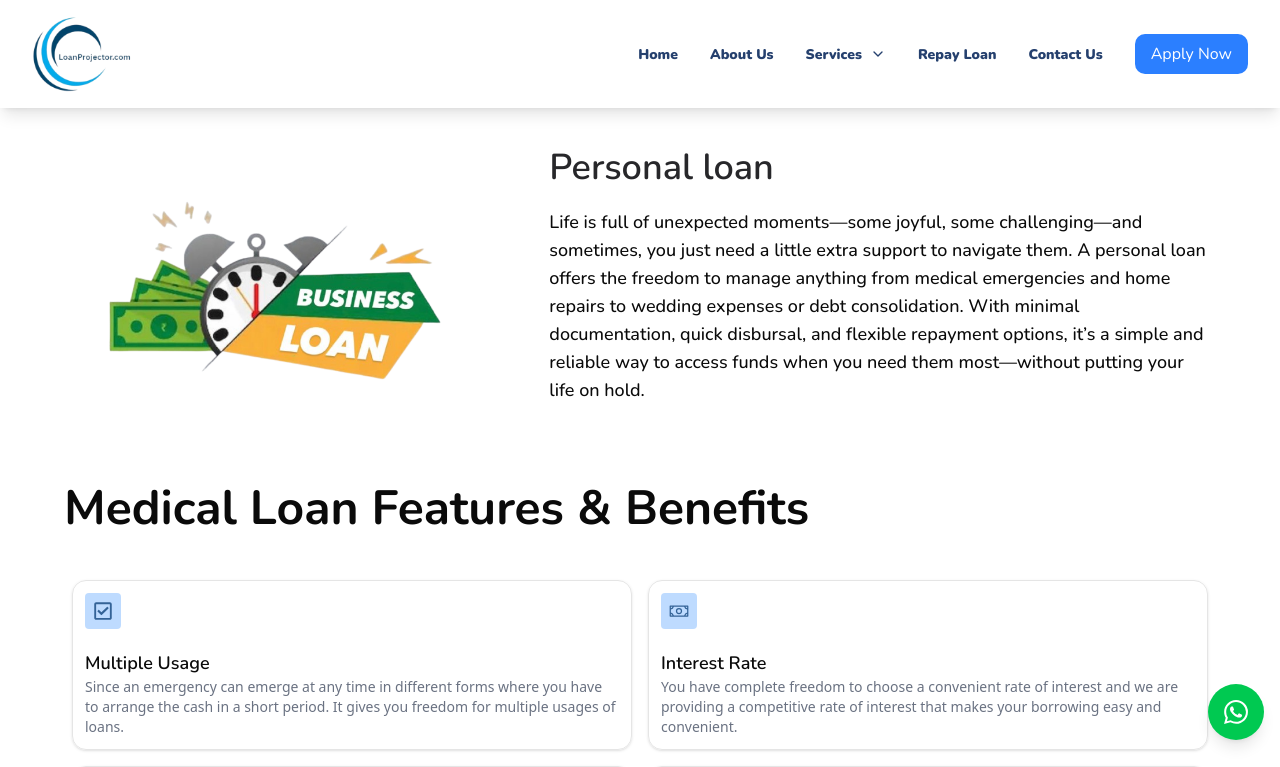
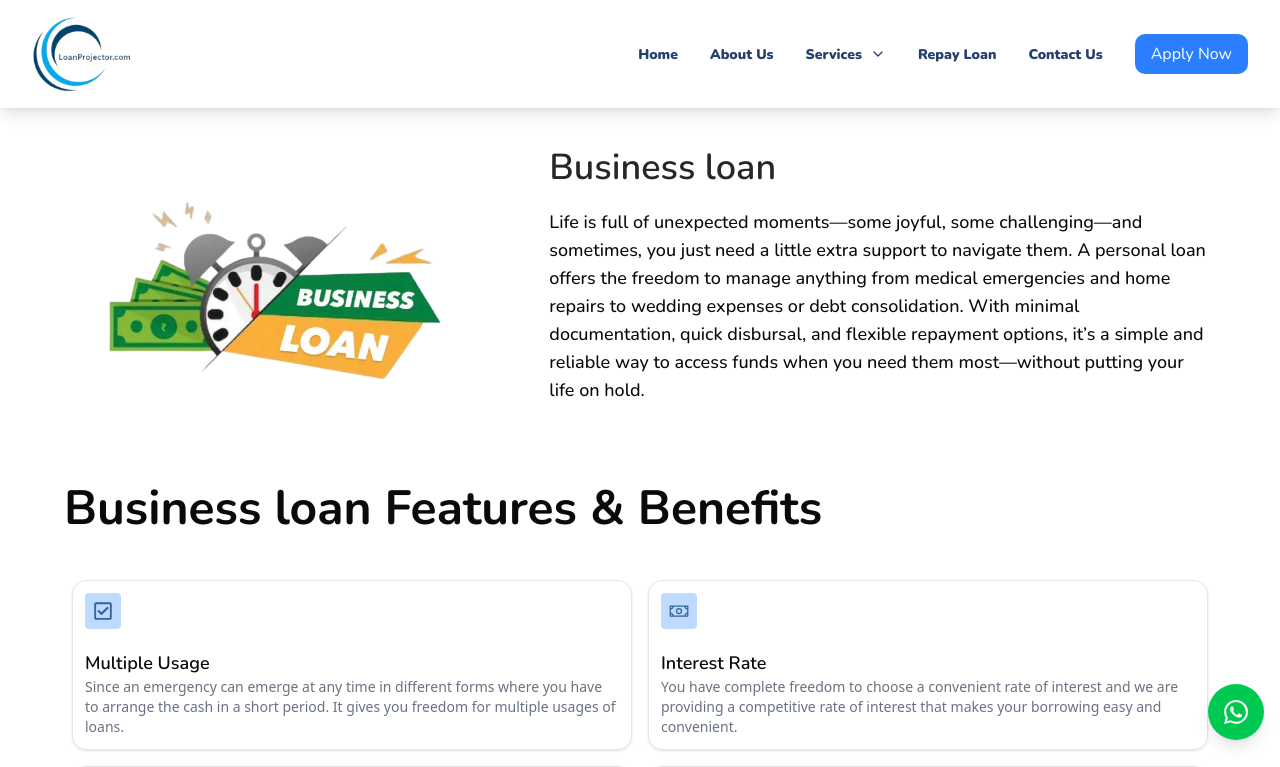
Before and after one commit to Kaushikk52/loan-projector, a Next.js app in the folder frontend/: page /personal-loan in a window 1280 px wide. Shown: the top 767 px of the page. Built offline with nearby package versions, Linux system fonts and the light colour scheme.

Commit message:
minor changes

```diff
--- a/frontend/src/app/page.tsx
+++ b/frontend/src/app/page.tsx
@@ -89,8 +89,8 @@ export default function Home() {
                 over your finances. We take pride in delivering reliable
                 services, which has helped us become a trusted name in the
                 fintech space. At
-                <strong>Loan Projector</strong>, our mission is to provide fast,
-                accessible financial assistance through a secure and
+                <strong> Loan Projector</strong>, our mission is to provide
+                fast, accessible financial assistance through a secure and
                 user-friendly online platform.
               </p>
               <p className="text-xs md:text-sm lg:text-md text-start text-slate-500 md:font-semibold font-nunito max-w-xl">
--- a/frontend/src/app/personal-loan/page.tsx
+++ b/frontend/src/app/personal-loan/page.tsx
@@ -4,7 +4,7 @@ export default function PersonalLoanPage() {
   return (
     <div>
       <LoanPagesComponent
-        title="Personal loan"
+        title="Business loan"
         imgSrc="/business-loan-img.png"
         desc="Life is full of unexpected moments—some joyful, some challenging—and sometimes, you just need a little extra support to navigate them. A personal loan offers the freedom to manage anything from medical emergencies and home repairs to wedding expenses or debt consolidation. With minimal documentation, quick disbursal, and flexible repayment options, it’s a simple and reliable way to access funds when you need them most—without putting your life on hold."
       />
--- a/frontend/src/components/LoanPagesComponent.tsx
+++ b/frontend/src/components/LoanPagesComponent.tsx
@@ -48,7 +48,7 @@ export default function LoanPagesComponent({
         </div>
         <div className="flex flex-col gap-10">
           <h1 className="text-5xl font-nunito font-bold">
-            Medical Loan Features & Benefits
+            {title} Features & Benefits
           </h1>
           <div className="grid grid-cols-1 lg:grid-cols-2 gap-4 p-2">
             {benifitsCardData.map((data) => (
```
